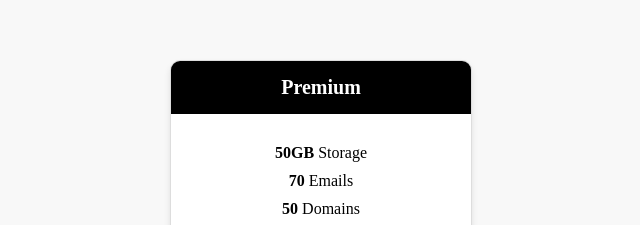
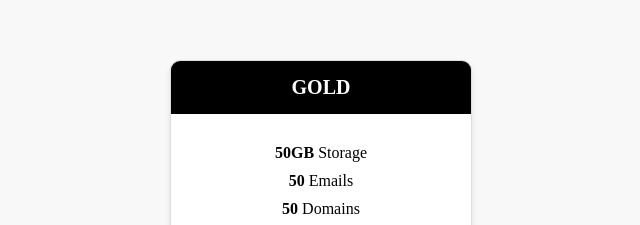
Before and after one commit to shishamchudal/m3-w3-d2-group, a website: page index.html in a window 1280 px wide. Shown: the part 201-426 px from the top of the page, 319-959 px from the left. Drawn offline with nearby package versions, Linux system fonts and the light colour scheme.

Commit message:
Update card title to "Gold" and adjust email feature count; modify CSS for uppercase text and button hover color

```diff
--- a/css/styles.css
+++ b/css/styles.css
@@ -24,6 +24,7 @@ body {
   padding: 15px;
   font-size: 20px;
   font-weight: bold;
+  text-transform: uppercase;
 }
 .card .card-content {
   padding: 20px;
@@ -54,5 +55,5 @@ body {
   cursor: pointer;
 }
 .card .button:hover {
-  background-color: rgb(60.5577689243, 139.4422310757, 63.7450199203);
+  background-color: red;
 }
--- a/index.html
+++ b/index.html
@@ -38,10 +38,10 @@
         el: "#app",
         data: {
           plan: {
-            title: "Premium",
+            title: "Gold",
             features: [
               { label: "Storage", value: "50GB" },
-              { label: "Emails", value: "70" },
+              { label: "Emails", value: "50" },
               { label: "Domains", value: "50" },
               { label: "Support", value: "Endless" },
             ],
```
